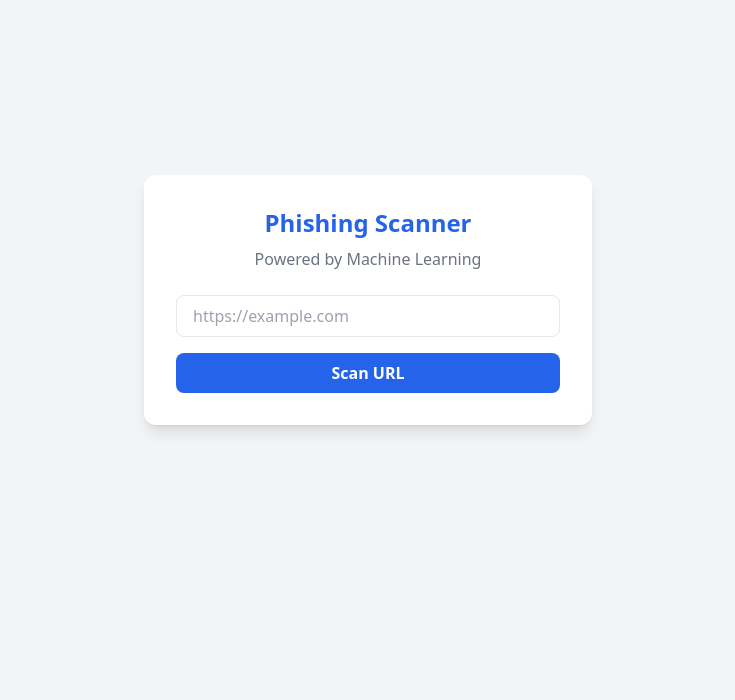
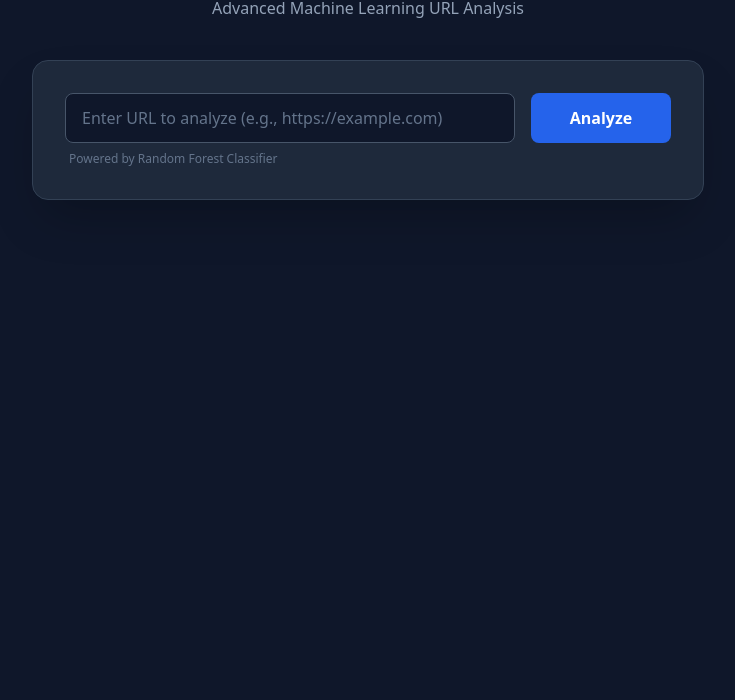
Before and after one commit to kushalram0712/AI-phishing-detector, a plain HTML site: page index.html in a window 1280 px wide. Shown: the part 100-800 px from the top of the page, without its empty margins (272-1007 px from the left). Drawn offline with nearby package versions, Linux system fonts and the light colour scheme.

Commit message:
Index updated

```diff
--- a/index.html
+++ b/index.html
@@ -3,45 +3,75 @@
 <head>
     <meta charset="UTF-8">
     <meta name="viewport" content="width=device-width, initial-scale=1.0">
-    <title>AI Phishing Detector</title>
+    <title>AI Threat Intelligence | Phishing Scanner</title>
     <script src="https://cdn.tailwindcss.com"></script>
+    <style>
+        /* Smooth fading animation for the results box */
+        .fade-in { animation: fadeIn 0.5s ease-in-out; }
+        @keyframes fadeIn {
+            from { opacity: 0; transform: translateY(-10px); }
+            to { opacity: 1; transform: translateY(0); }
+        }
+    </style>
 </head>
-<body class="bg-gray-100 flex items-center justify-center min-h-screen">
+<body class="bg-slate-900 text-slate-200 min-h-screen flex flex-col items-center py-12 px-4">
 
-    <div class="bg-white p-8 rounded-xl shadow-lg w-full max-w-md">
-        <h1 class="text-2xl font-bold text-center text-blue-600 mb-2">Phishing Scanner</h1>
-        <p class="text-gray-500 text-center mb-6">Powered by Machine Learning</p>
+    <div class="w-full max-w-2xl text-center mb-10">
+        <h1 class="text-4xl font-extrabold text-transparent bg-clip-text bg-gradient-to-r from-blue-400 to-emerald-400 mb-2">
+            AI Phishing Detector
+        </h1>
+        <p class="text-slate-400">Advanced Machine Learning URL Analysis</p>
+    </div>
 
-        <div class="mb-4">
-            <input type="text" id="urlInput" placeholder="https://example.com"
-                   class="w-full px-4 py-2 border rounded-lg focus:outline-none focus:ring-2 focus:ring-blue-400">
+    <div class="w-full max-w-2xl bg-slate-800 rounded-2xl shadow-2xl p-8 border border-slate-700">
+
+        <div class="flex flex-col sm:flex-row gap-4 mb-2">
+            <input type="text" id="urlInput" placeholder="Enter URL to analyze (e.g., https://example.com)"
+                   class="flex-1 bg-slate-900 border border-slate-600 rounded-lg px-4 py-3 text-white placeholder-slate-500 focus:outline-none focus:border-blue-500 focus:ring-1 focus:ring-blue-500 transition">
+
+            <button onclick="scanUrl()" id="scanBtn"
+                    class="bg-blue-600 hover:bg-blue-500 text-white font-semibold py-3 px-8 rounded-lg transition duration-200 flex items-center justify-center min-w-[140px]">
+                <span>Analyze</span>
+            </button>
         </div>
-        <button onclick="scanUrl()"
-                class="w-full bg-blue-600 text-white font-bold py-2 px-4 rounded-lg hover:bg-blue-700 transition">
-            Scan URL
-        </button>
+        <p class="text-xs text-slate-500 ml-1">Powered by Random Forest Classifier</p>
 
-        <div id="resultBox" class="mt-6 hidden p-4 rounded-lg text-center font-semibold">
-            <span id="resultText"></span>
+        <div id="resultCard" class="mt-8 hidden fade-in rounded-xl p-6 border">
+            <div class="flex items-center gap-4">
+                <div id="statusIcon" class="text-4xl"></div>
+                <div>
+                    <h2 id="statusTitle" class="text-2xl font-bold uppercase tracking-wide"></h2>
+                    <p id="statusMessage" class="text-slate-300 mt-1"></p>
+                    <p id="scannedUrlDisplay" class="text-sm font-mono mt-2 opacity-75 truncate max-w-md"></p>
+                </div>
+            </div>
         </div>
+
     </div>
 
     <script>
         async function scanUrl() {
-            const url = document.getElementById('urlInput').value;
-            const resultBox = document.getElementById('resultBox');
-            const resultText = document.getElementById('resultText');
+            const urlInput = document.getElementById('urlInput');
+            const url = urlInput.value.trim();
+            const resultCard = document.getElementById('resultCard');
+            const statusTitle = document.getElementById('statusTitle');
+            const statusMessage = document.getElementById('statusMessage');
+            const statusIcon = document.getElementById('statusIcon');
+            const urlDisplay = document.getElementById('scannedUrlDisplay');
+            const scanBtn = document.getElementById('scanBtn');
 
-            if (!url) return alert("Please enter a URL");
+            if (!url) {
+                alert("Please enter a URL to scan.");
+                return;
+            }
 
-            // Show loading state
-            resultBox.classList.remove('hidden', 'bg-red-100', 'text-red-700', 'bg-green-100', 'text-green-700');
-            resultBox.classList.add('bg-gray-100', 'text-gray-700');
-            resultBox.style.display = "block";
-            resultText.innerText = "Analyzing with AI...";
+            // Set Loading UI
+            scanBtn.disabled = true;
+            scanBtn.innerHTML = `<svg class="animate-spin h-5 w-5 text-white" xmlns="http://www.w3.org/2000/svg" fill="none" viewBox="0 0 24 24"><circle class="opacity-25" cx="12" cy="12" r="10" stroke="currentColor" stroke-width="4"></circle><path class="opacity-75" fill="currentColor" d="M4 12a8 8 0 018-8V0C5.373 0 0 5.373 0 12h4zm2 5.291A7.962 7.962 0 014 12H0c0 3.042 1.135 5.824 3 7.938l3-2.647z"></path></svg>`;
+            resultCard.classList.add('hidden');
 
             try {
-                // Send the URL to our FastAPI backend
+                // Call your Python FastAPI Backend
                 const response = await fetch('/predict', {
                     method: 'POST',
                     headers: { 'Content-Type': 'application/json' },
@@ -50,17 +80,34 @@
 
                 const data = await response.json();
 
-                // Update UI based on AI prediction
-                resultBox.classList.remove('bg-gray-100', 'text-gray-700');
+                // Reset styling classes
+                resultCard.className = "mt-8 fade-in rounded-xl p-6 border flex flex-col";
+
+                urlDisplay.innerText = "Target: " + data.url;
+
+                // Apply Danger or Safe UI themes based on AI response
                 if (data.status === "DANGER") {
-                    resultBox.classList.add('bg-red-100', 'text-red-700');
-                    resultText.innerText = "🚨 " + data.message;
+                    resultCard.classList.add('bg-red-900/30', 'border-red-500/50');
+                    statusTitle.innerText = "Phishing Threat Detected";
+                    statusTitle.classList.add('text-red-400');
+                    statusMessage.innerText = data.message;
+                    statusIcon.innerText = "🚨";
                 } else {
-                    resultBox.classList.add('bg-green-100', 'text-green-700');
-                    resultText.innerText = "✅ " + data.message;
+                    resultCard.classList.add('bg-emerald-900/30', 'border-emerald-500/50');
+                    statusTitle.innerText = "Safe Domain";
+                    statusTitle.classList.add('text-emerald-400');
+                    statusMessage.innerText = data.message;
+                    statusIcon.innerText = "✅";
                 }
+
+                resultCard.classList.remove('hidden');
+
             } catch (error) {
-                resultText.innerText = "Error connecting to AI server.";
+                alert("Connection Error: Make sure your Python server is running!");
+            } finally {
+                // Reset Button
+                scanBtn.disabled = false;
+                scanBtn.innerHTML = `<span>Analyze</span>`;
             }
         }
     </script>
```
